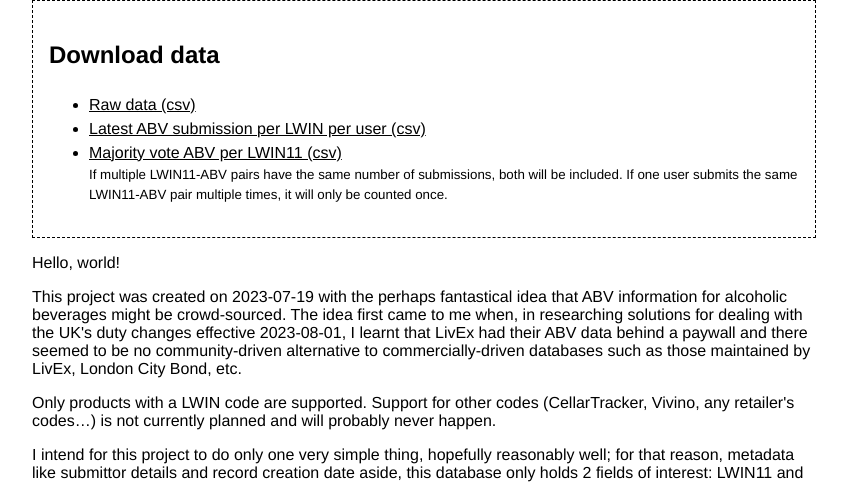
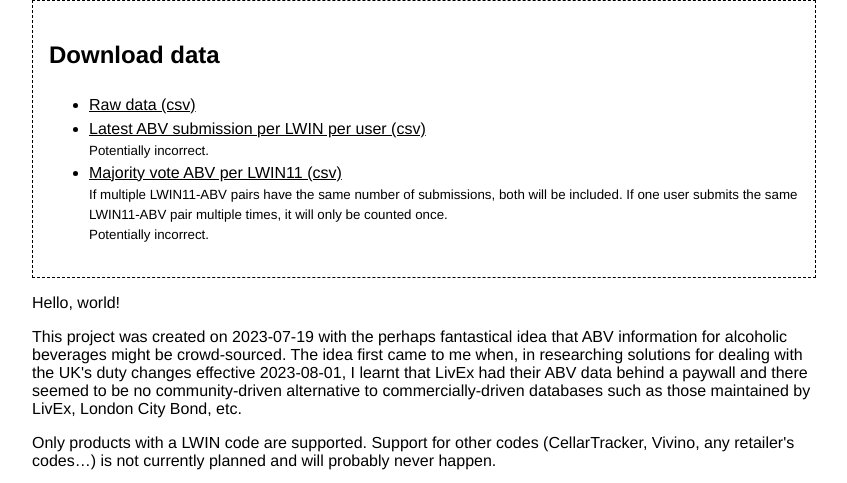
Before and after one commit to hjhp/abvdb, a Django app: page / in a window 1280 px wide. Shown: the part 136-619 px from the top of the page, without its empty margins (216-1063 px from the left). Run offline with Django 5.2, Linux system fonts and the light colour scheme.

Commit message:
Added warning to summarised data; suspect it's returning incorrect results: with a single user uploading 5831 records, both majority vote and latest submission per user return only 5310 records.

```diff
--- a/templates/base_generic.html
+++ b/templates/base_generic.html
@@ -37,8 +37,8 @@
                 <h2>Download data</h2>
                 <ul>
                     <li><a href="{% url 'data_raw_csv' %}">Raw data (csv)</a></li>
-                    <li><a href="{% url 'data_latest_per_user_csv' %}">Latest ABV submission per LWIN per user (csv)</a></li>
-                    <li><a href="{% url 'data_majority_vote_csv' %}">Majority vote ABV per LWIN11 (csv)</a> <aside>If multiple LWIN11-ABV pairs have the same number of submissions, both will be included. If one user submits the same LWIN11-ABV pair multiple times, it will only be counted once.</aside></li>
+                    <li><a href="{% url 'data_latest_per_user_csv' %}">Latest ABV submission per LWIN per user (csv)</a> <aside>Potentially incorrect.</aside></li>
+                    <li><a href="{% url 'data_majority_vote_csv' %}">Majority vote ABV per LWIN11 (csv)</a> <aside>If multiple LWIN11-ABV pairs have the same number of submissions, both will be included. If one user submits the same LWIN11-ABV pair multiple times, it will only be counted once.</aside> <aside>Potentially incorrect.</aside></li>
                 </ul>
             </nav>
         </div>
```
